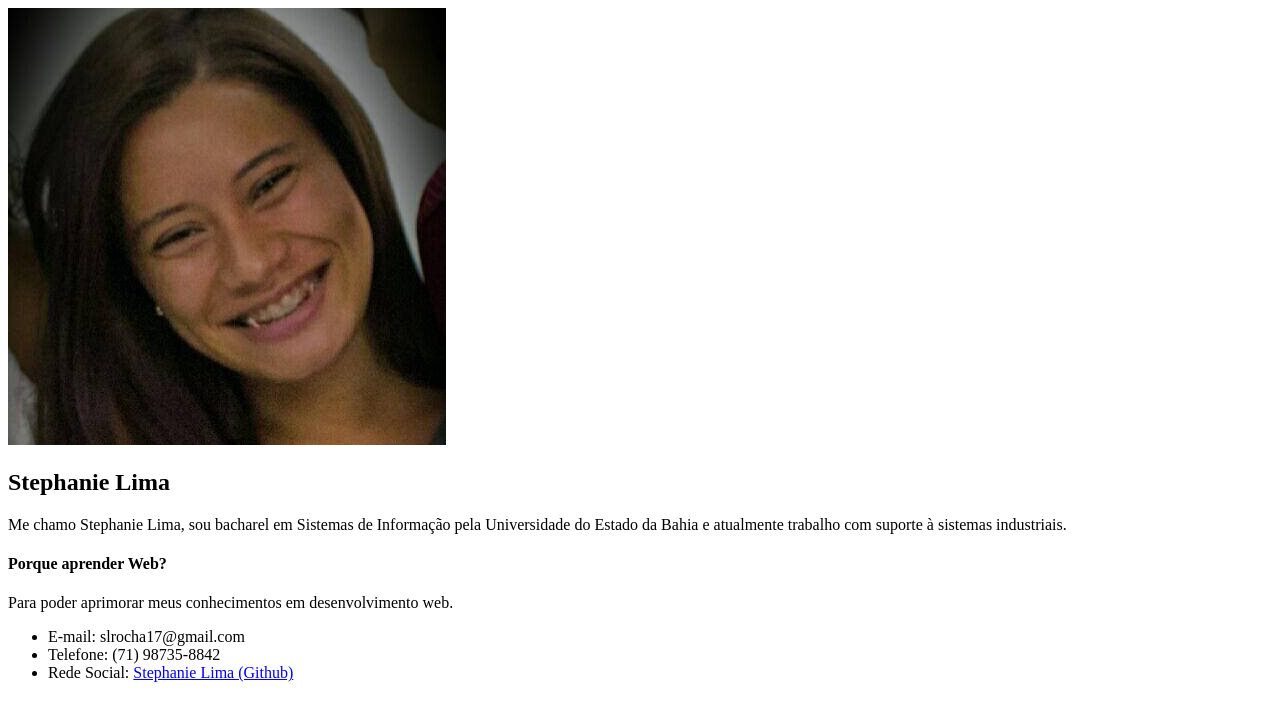
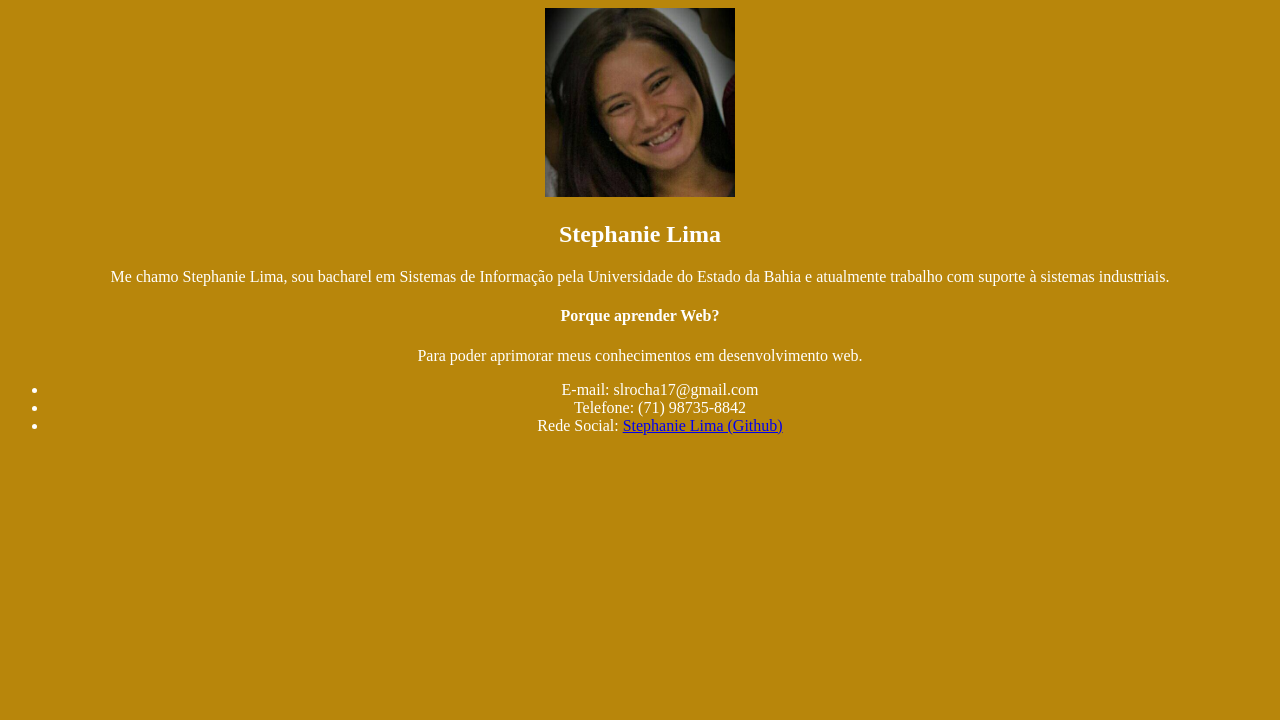
Before and after one commit to slrocha/me, a plain HTML site: page index.html in a window 1280 px wide. Drawn offline with Linux system fonts and the light colour scheme.

Commit message:
Adicionando arquivo css

```diff
--- /dev/null
+++ b/css/style.css
@@ -0,0 +1,17 @@
+/* criação da classe center com a instrução de alinhamento no centro */
+.center{
+text-align: center;
+}
+
+.size-img{
+    width: 15%;
+}
+
+.bg{
+    background-color: darkgoldenrod;
+
+}
+
+.txt-color{
+    color: white;
+}
--- a/index.html
+++ b/index.html
@@ -5,13 +5,14 @@
         <meta charset="UTF-8">
         <meta name="viewport" content="width=device-width, initial-scale=1.0">
         <meta http-equiv="X-UA-Compatible" content="ie=edge">
+        <link rel="stylesheet" href="css/style.css">
         <title>Stephanie Lima</title>
     </head>
 
     <!-- No body colocaremos tudo que o browser irá renderizar -->
-    <body>
+    <body class="center bg txt-color">
         <!-- Tags para títulos: h1, h2, h3, h4, h5, h6-->
-        <img src="images\eu.jpg" alt="Eu com aparelho">
+        <img class="size-img" src="images\eu.jpg" alt="Eu com aparelho">
         <h2>Stephanie Lima</h2>
         <!-- Tags p para parágrafos -->
         <p>Me chamo Stephanie Lima, sou bacharel em Sistemas de Informação pela Universidade
```
